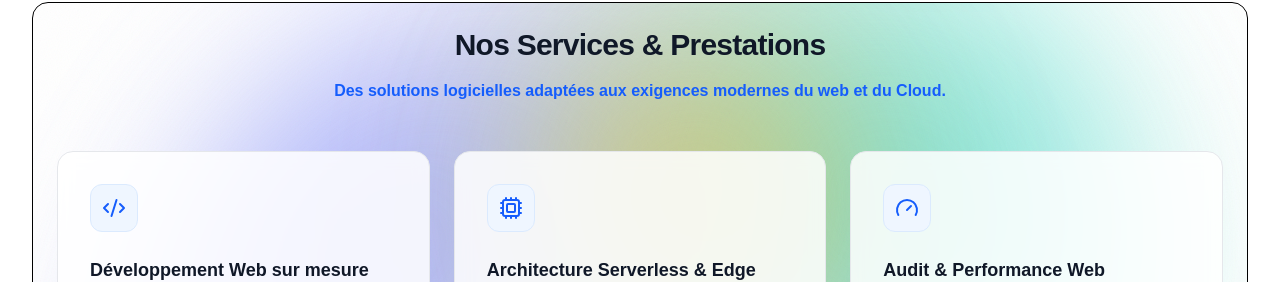
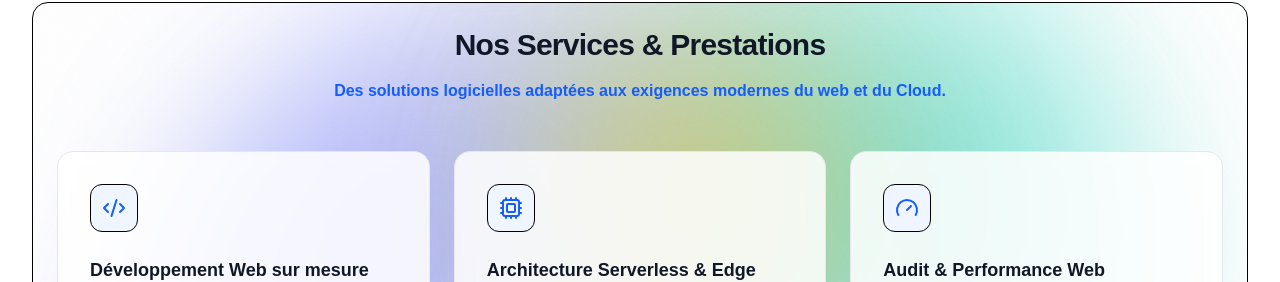
Before and after one commit to zura2612/fvsoft1963-vercel, a Next.js app: page / in a window 1280 px wide. Shown: the part 751-1033 px from the top of the page. Built offline with nearby package versions, Linux system fonts and the light colour scheme.

Commit message:
border pour les cartes

```diff
--- a/components/Services.tsx
+++ b/components/Services.tsx
@@ -210,10 +210,10 @@ export default function Services() {
                 {/* MODIFICATION 7: Arrière-plan des cartes en transparence légère (bg-white/85 & dark:bg-gray-900/85 + backdrop-blur-sm) pour laisser passer le fond lumineux */}
                 <Link
                   href={targetUrl}
-                  className="group relative flex flex-col justify-between h-full p-6 sm:p-8 rounded-2xl bg-white/85 dark:bg-gray-900/85 backdrop-blur-sm border border-gray-200 dark:border-gray-800 hover:border-blue-500/50 dark:hover:border-blue-500/50 hover:shadow-xl hover:shadow-blue-500/5 transition-all duration-300"
+                  className="group relative flex flex-col border border-black dark:border-white justify-between h-full p-6 sm:p-8 rounded-2xl bg-white/85 dark:bg-gray-900/85 backdrop-blur-sm border border-gray-200 dark:border-gray-800 hover:border-blue-500/50 dark:hover:border-blue-500/50 hover:shadow-xl hover:shadow-blue-500/5 transition-all duration-300"
                 >
                   <div>
-                    <div className="w-12 h-12 rounded-xl bg-blue-50 dark:bg-blue-950/50 border border-blue-100 dark:border-blue-900/50 flex items-center justify-center text-blue-600 dark:text-blue-400 mb-6 group-hover:scale-110 transition-transform duration-300">
+                    <div className="w-12 h-12 rounded-xl bg-blue-50 dark:bg-blue-950/50 border border-black dark:border-white flex items-center justify-center text-blue-600 dark:text-blue-400 mb-6 group-hover:scale-110 transition-transform duration-300">
                       <Icon size={24} />
                     </div>
 
```
